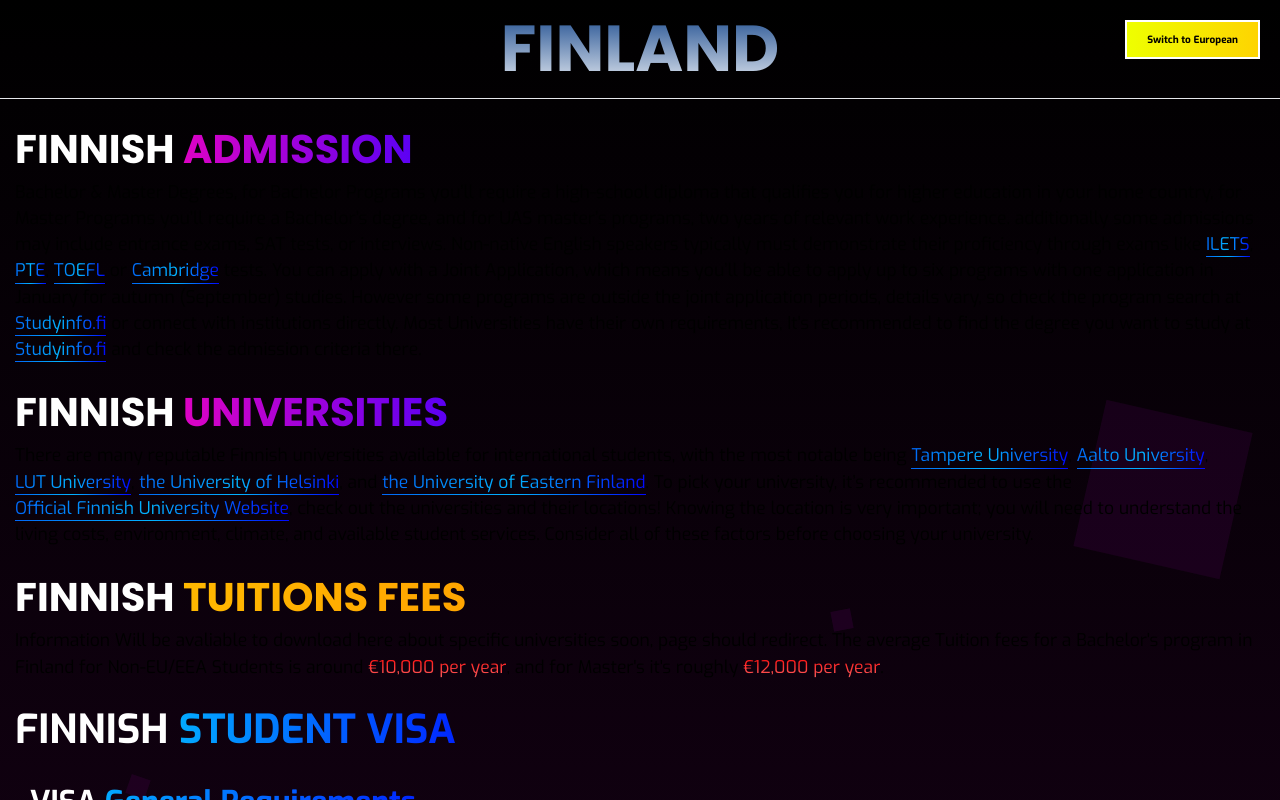
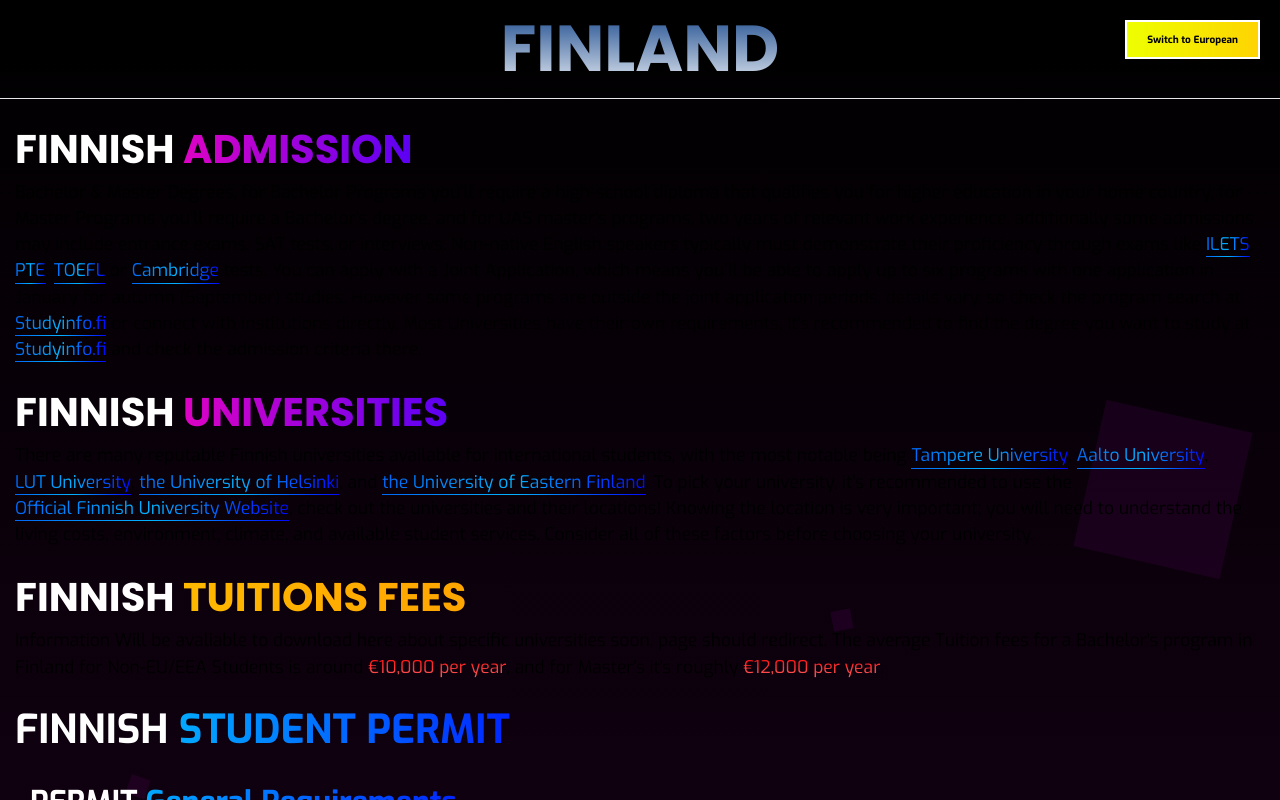
Before and after one commit to FaisalAbusharar/europe-university-info, a Next.js app: page /countries/finland in a window 1280 px wide. Both pictures are taken after a click on the button "Switch to International". Shown: the top 800 px of the page. Built offline with nearby package versions, Linux system fonts and the light colour scheme.

Commit message:
Changed VISA to Permit

```diff
--- a/src/app/components/country.jsx
+++ b/src/app/components/country.jsx
@@ -64,10 +64,10 @@
         <p className={`${exo.className}`} id="infoBody">{isInternational ? internationalUniversityInformation : universityInformation}</p>
         <h2 className={`${poppins.className}`} id="subtitleLeft">{isInternational ? <>{countryNameOptional} <p id="gradientGold">TUITIONS FEES</p></> : ""}</h2>
         <p className={`${exo.className}`} id="infoBody">{isInternational ? internationalUniversityFees : ""}</p>
-        <h2 className={`${exo.className}`} id="subtitleLeft">{isInternational ? (<>{countryNameOptional} {<p id="gradientSubSub">STUDENT VISA</p>}</>) : ""}</h2>
+        <h2 className={`${exo.className}`} id="subtitleLeft">{isInternational ? (<>{countryNameOptional} {<p id="gradientSubSub">STUDENT PERMIT</p>}</>) : ""}</h2>
         <ul className={`${exo.className}`} id="infoBody">{isInternational ? (visaRequirements.map((item, index) => (
           <li key={index}>
-            <p className={`${exo.className}`} id="subSubTitleLeft">VISA <span id="gradientSubSub"><strong>{item.title}</strong></span></p>
+            <p className={`${exo.className}`} id="subSubTitleLeft">PERMIT <span id="gradientSubSub"><strong>{item.title}</strong></span></p>
             <small className={`${exo.className}`} id="infoBody">{item.description}</small>
           </li>
         ))) : ""}</ul>
```
